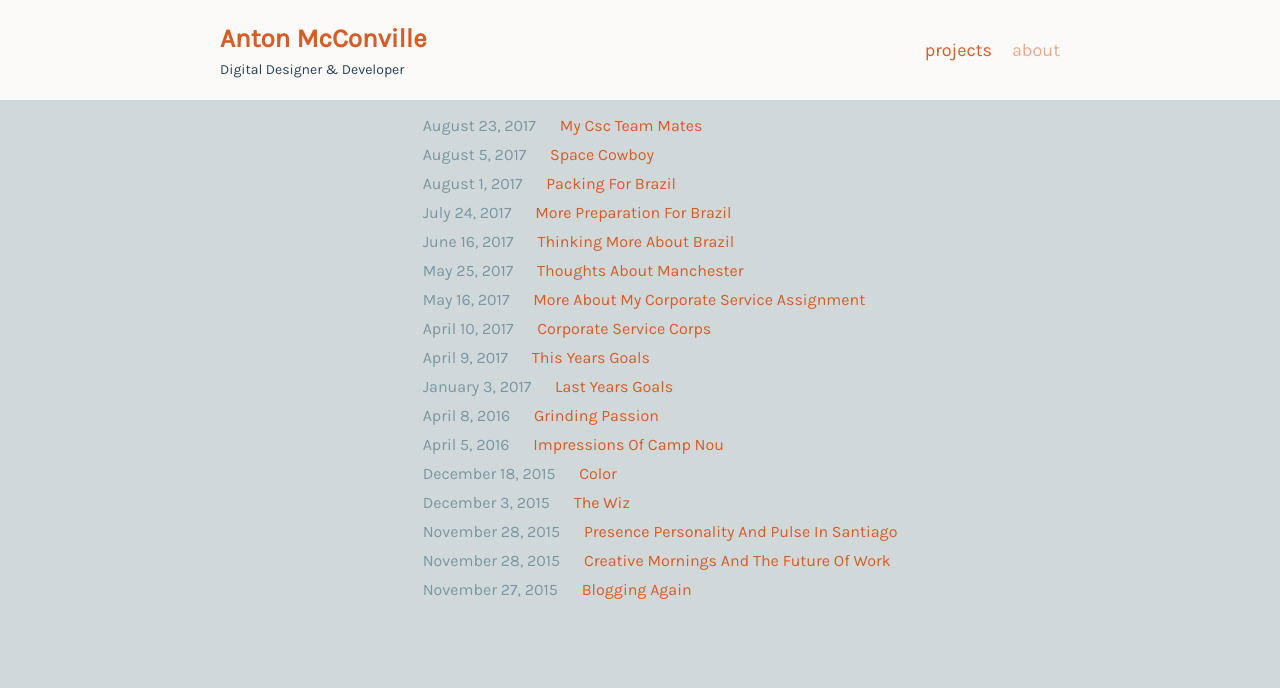
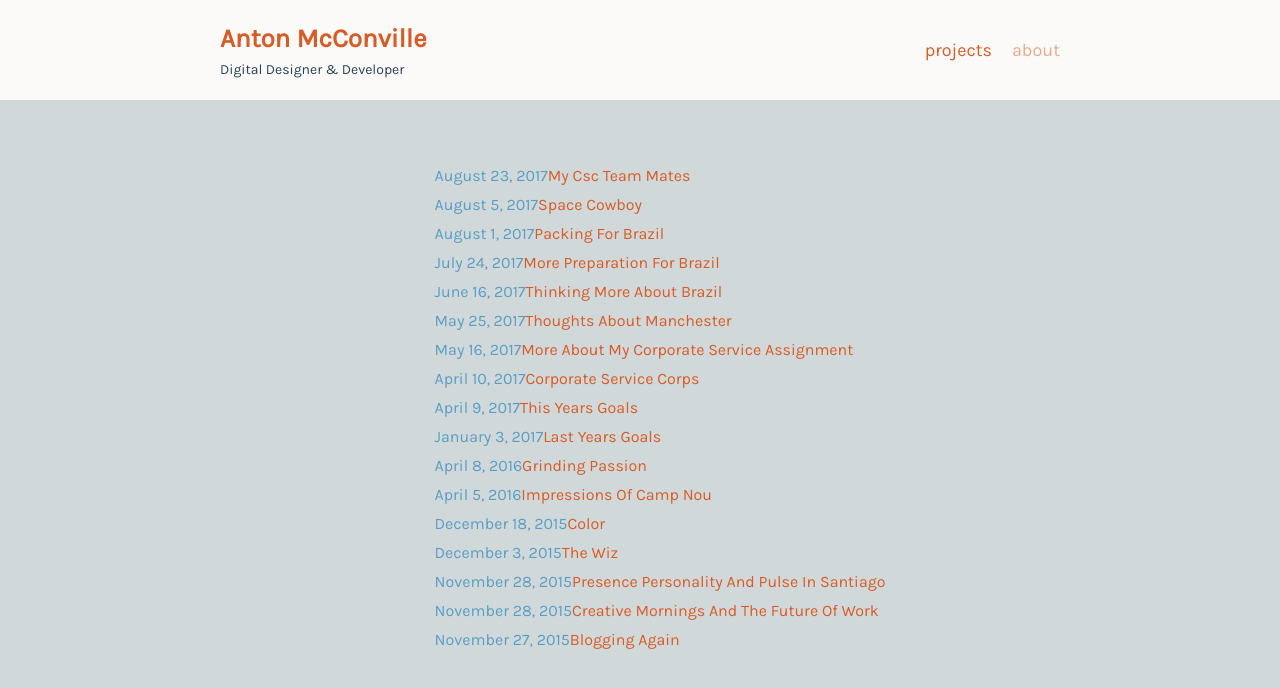
Before and after one commit to mcconville/blog, a Jekyll site: the page built from index.md, in a window 1280 px wide. Shown: the top 688 px of the page. Built offline with Jekyll 4.4.1, drawn with Linux system fonts in a browser that asks for light colours.

Commit message:
next steps

```diff
--- a/css/anton.css
+++ b/css/anton.css
@@ -17,15 +17,22 @@
 .blogline{
   list-style: none;
   margin: 10px;
+  display: flex;
+  flex-direction: row;
+  justify-content: flex-start;
+  /* width: 812px; */
 }
 
 .bloglink{
-
+  color:274255;
 }
 
 .blogdate{
-  padding-right:20px;
-  color:#7997a1;
+  color:#599ec4;
+}
+
+.related{
+  margin-top: 50px;
 }
 
 .intro {
```
